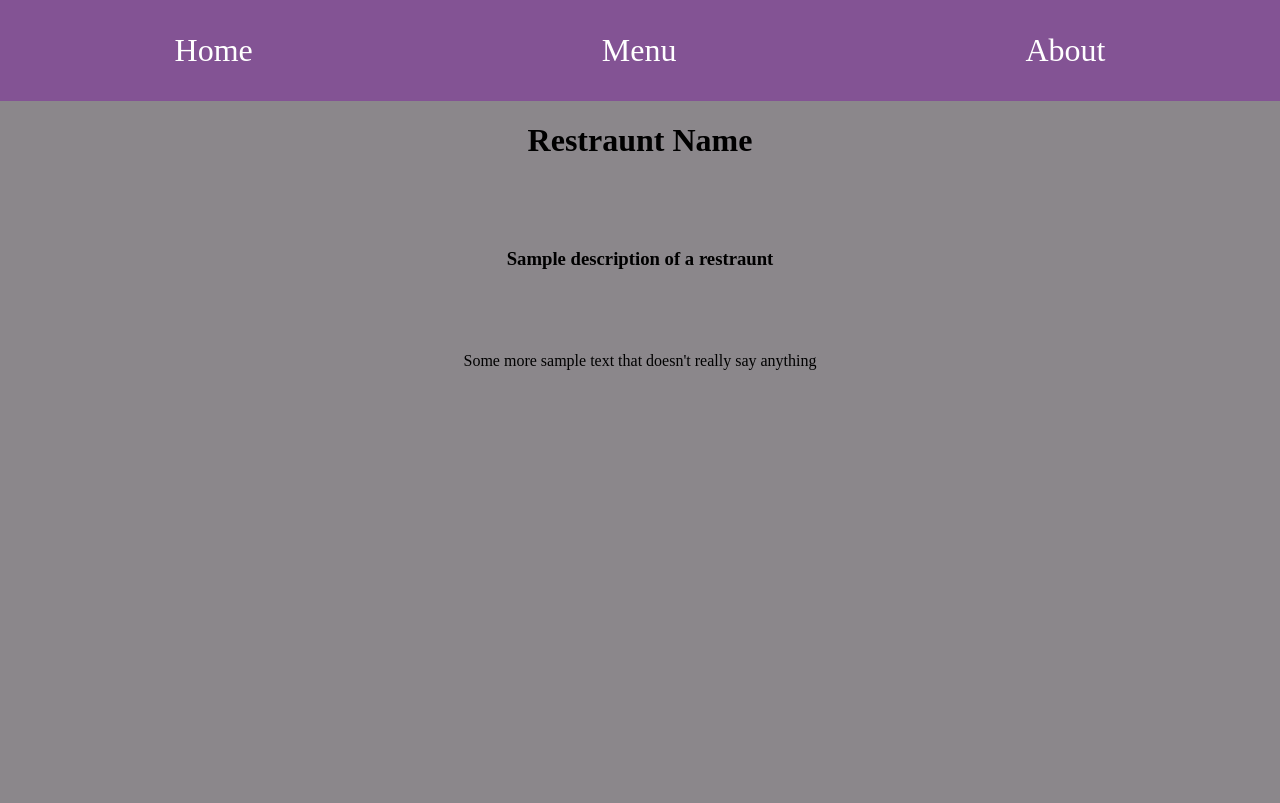
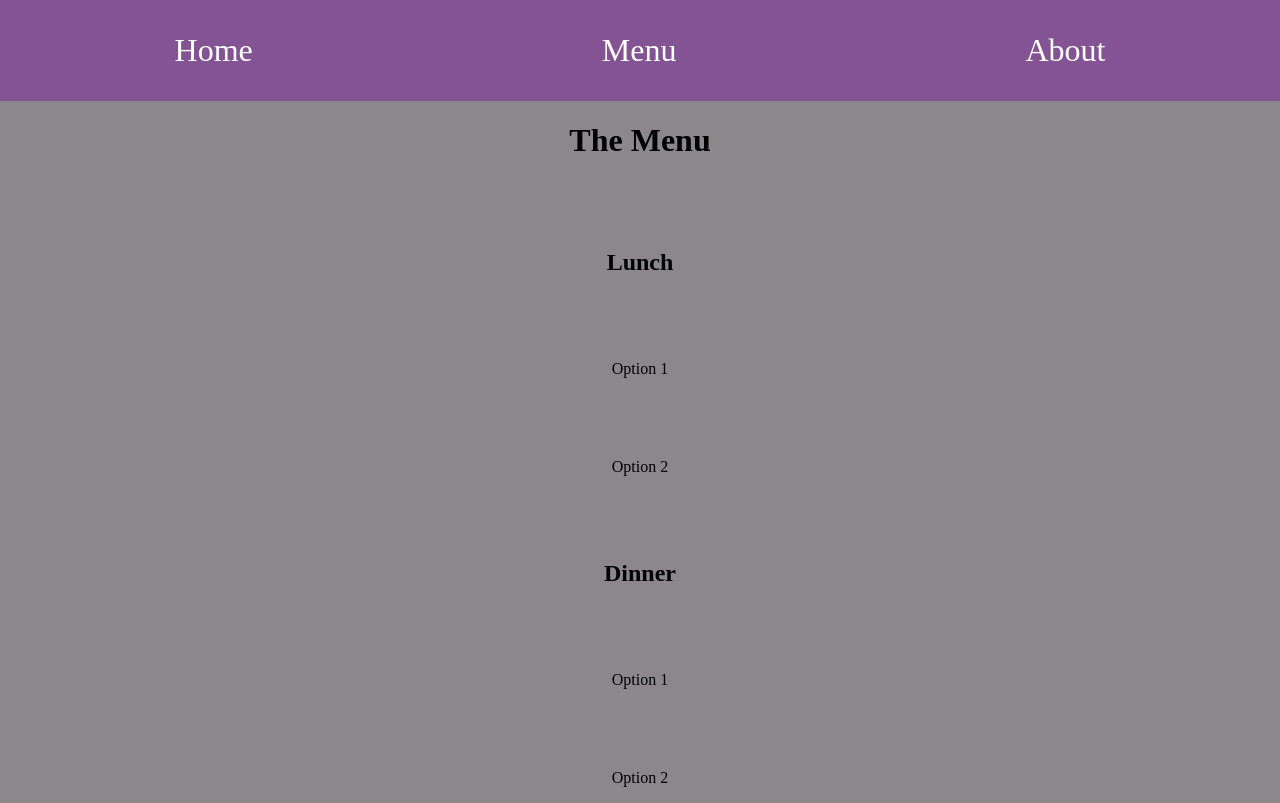
Before and after one commit to EthanL02/odin-restraunt, a website built with webpack: page src/template.html in a window 1280 px wide. Built offline with nearby package versions, Linux system fonts and the light colour scheme.

Commit message:
Create module to load menu page

```diff
--- /dev/null
+++ b/src/create-menu.js
@@ -0,0 +1,33 @@
+const content = document.getElementById("content");
+
+function load() {
+    const title = document.createElement("h1");
+    title.textContent = "The Menu";
+    content.append(title);
+
+    const lunchHeader = document.createElement("h2");
+    lunchHeader.textContent = "Lunch";
+    content.append(lunchHeader);
+
+    const lunch1 = document.createElement("p");
+    lunch1.textContent = "Option 1";
+    content.append(lunch1);
+
+    const lunch2 = document.createElement("p");
+    lunch2.textContent = "Option 2";
+    content.append(lunch2);
+
+    const dinnerHeader = document.createElement("h2");
+    dinnerHeader.textContent = "Dinner";
+    content.append(dinnerHeader);
+
+    const dinner1 = document.createElement("p");
+    dinner1.textContent = "Option 1";
+    content.append(dinner1);
+
+    const dinner2 = document.createElement("p");
+    dinner2.textContent = "Option 2";
+    content.append(dinner2);
+}
+
+export default load;
--- a/src/index.js
+++ b/src/index.js
@@ -1,6 +1,7 @@
 import "./styles.css";
+import clear from "./clear-content.js";
 import createHome from "./create-home.js";
-import clear from "./clear-content.js";
+import createMenu from "./create-menu.js";
 
 clear();
-createHome();
+createMenu();
--- a/src/template.html
+++ b/src/template.html
@@ -11,9 +11,6 @@
             <nav>About</nav>
         </header>
         <div id="content">
-            <h1>Restraunt name</h1>
-            <h3>Sample description of a restraunt</h3>
-            <p>Some more sample text that doesn't really say anything</p>
         </div>
     </body>
 </html>
```
